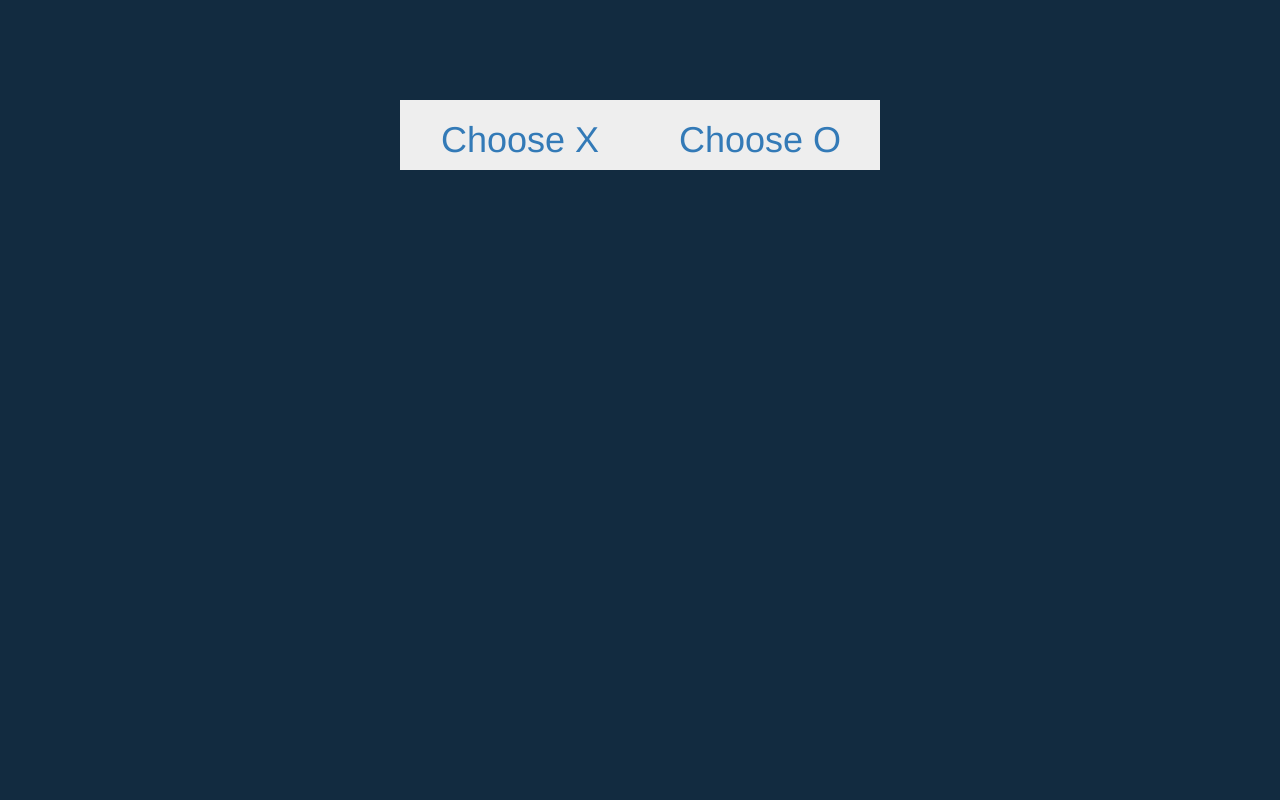
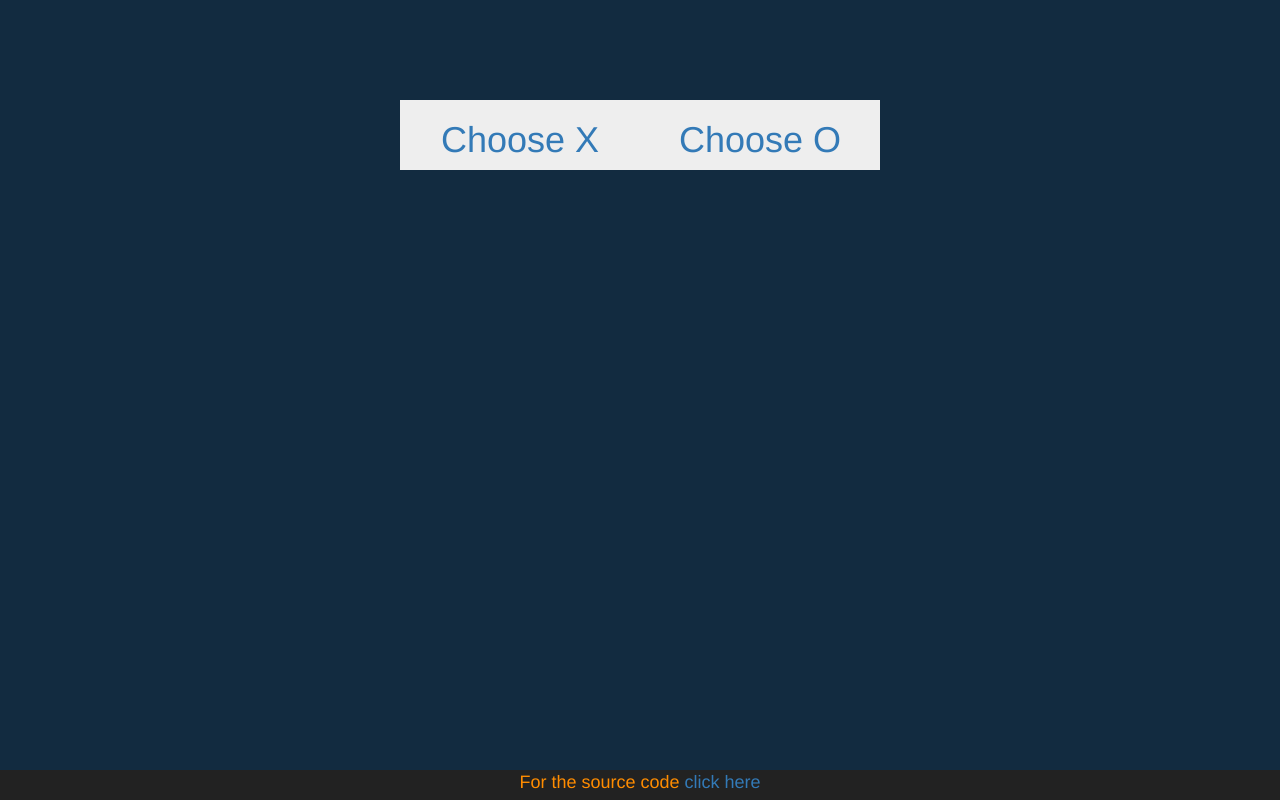
Before and after one commit to St3ps/TicTacToe, a plain HTML site: page public/index.html in a window 1280 px wide. Drawn offline with Linux system fonts and the light colour scheme.

Commit message:
add footer, remove text highlight

```diff
--- a/assets/scss/base/_variables.scss
+++ b/assets/scss/base/_variables.scss
@@ -5,7 +5,7 @@ $desktop: "(min-width: 1024px)";
 
 
 $border-style-corner: none none none solid;
-$cell-size-m: 50px;
+$cell-size-m: 75px;
 $cell-size-d: 150px;
 
 $select-menu-margin-bottom-m: 25px;
--- a/assets/scss/framework/_global.scss
+++ b/assets/scss/framework/_global.scss
@@ -1,7 +1,30 @@
+html {
+
+  height: 100%;
+
+}
+
 body {
 
-  color: white;
+  height: 100%;
+  color: #eeeeee;
   background-color: #122b40;
   font-size:18px;
 
+  /*this is just so the text in the ttt grid don't highlight when you click their respective cols*/
+  -webkit-touch-callout: none; /* iOS Safari */
+  -webkit-user-select: none;   /* Chrome/Safari/Opera */
+  -khtml-user-select: none;    /* Konqueror */
+  -moz-user-select: none;      /* Firefox */
+  -ms-user-select: none;       /* Internet Explorer/Edge */
+  user-select: none;           /* Non-prefixed version, currently
+                                not supported by any browser */
+
+
 }
+
+footer {
+
+  color: darkorange;
+
+}
--- a/assets/scss/framework/_layout.scss
+++ b/assets/scss/framework/_layout.scss
@@ -170,8 +170,22 @@ a {
 
 
 }
+
 body {
 
   padding-top: 100px;
+  padding-bottom: 30px;
 
 }
+
+footer {
+
+  text-align: center;
+  background-color: #222;
+  height: 30px;
+  position: absolute;
+  bottom: 0;
+  left: 0;
+  width: 100%;
+
+}
--- a/public/index.html
+++ b/public/index.html
@@ -34,7 +34,7 @@
     </div>
     <!--</div>-->
 
-
+    <footer>For the source code <a href="https://github.com/St3ps/TicTacToe" target="_blank">click here</a></footer>
 </body>
 
 <script src="../assets/js/jquery-3.1.0.min.js"></script>
```
Also changed, not shown: public/css/main.css, 1 other file.
